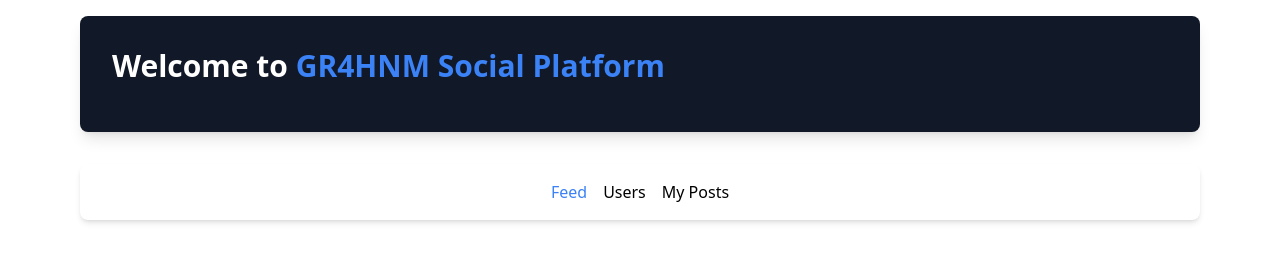
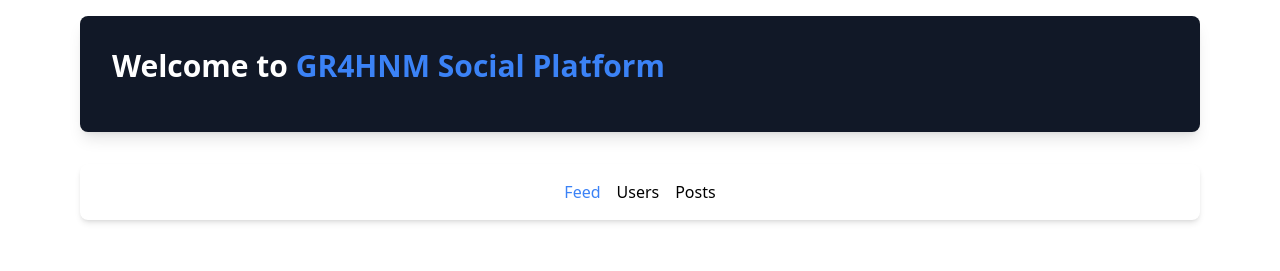
Before and after one commit to Aduda-Shem/Social_platform, a React (Create React App) app: page / in a window 1280 px wide. Shown: the top 271 px of the page. Built offline with nearby package versions, Linux system fonts and the light colour scheme; no server answers.

Commit message:
Changed homepage

```diff
--- a/src/components/HomePage.js
+++ b/src/components/HomePage.js
@@ -58,7 +58,7 @@ const HomePage = ({
               }}
               className={classnames('cursor-pointer', { 'text-blue-500': activeTab === 'myPosts' })}
             >
-              My Posts
+              Posts
             </NavLink>
           </NavItem>
           {isLoggedIn && (
```
